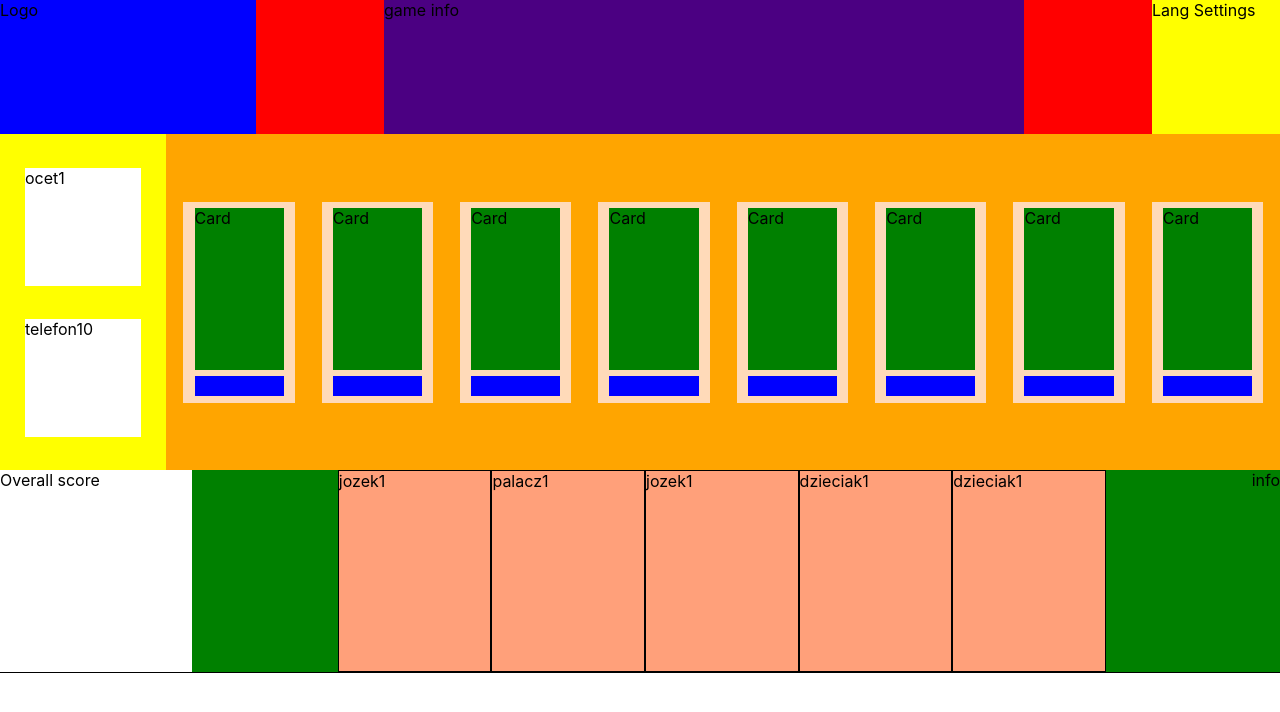
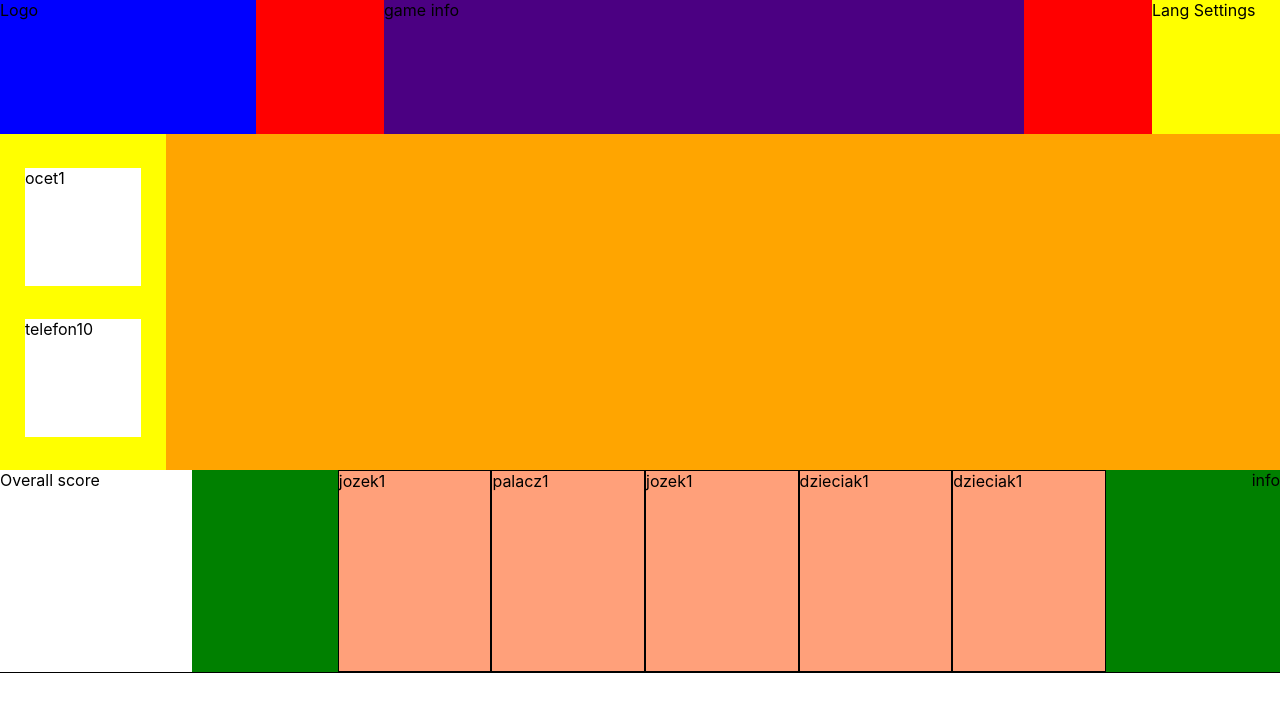
Before and after one commit to michalakweb/that-my-spot, a React (Create React App) app: page / in a window 1280 px wide. Shown: the top 712 px of the page. Built offline with nearby package versions, Linux system fonts and the light colour scheme.

Commit message:
card is sent to beginning of line for player turn

```diff
--- a/src/App.js
+++ b/src/App.js
@@ -55,6 +55,7 @@ class App extends React.Component {
     // Settings
     currentLanguage: "en",
     phaseOneFlag: true,
+    phaseTwoFlag: true,
 
     // Modals
     showWelcomeScreen: true,
@@ -88,14 +89,19 @@ class App extends React.Component {
       )
     }
 
-    // sending card to line
+    // sending card to line --player
     if (
+      this.state.phaseTwoFlag &&
       this.state.chosenCard !== null &&
       this.state.chosenCardConfirm !== null &&
       this.state.chosenCard === this.state.chosenCardConfirm &&
       this.state.currentPhase === 1
     ) {
       console.log("can send card to line!")
+      this.setState({
+        phaseTwoFlag: false,
+        lineCards: [...this.state.lineCards, JSON.parse(this.state.chosenCard)]
+      })
     }
   }
 
@@ -223,7 +229,10 @@ class App extends React.Component {
           <div id="flex-container">
             <Header />
 
-            <Body itemsCurrent={this.state.itemsCurrent} />
+            <Body
+              itemsCurrent={this.state.itemsCurrent}
+              lineCards={this.state.lineCards}
+            />
 
             <Footer
               deckPlayer={this.state.deckPlayer}
--- a/src/components/body/Body.js
+++ b/src/components/body/Body.js
@@ -5,7 +5,7 @@ import LineContainer from "./LineContainer"
 const Body = props => (
   <div id="body">
     <ItemContainer itemsCurrent={props.itemsCurrent} />
-    <LineContainer />
+    <LineContainer lineCards={props.lineCards} />
   </div>
 )
 
--- a/src/components/body/LineCard.js
+++ b/src/components/body/LineCard.js
@@ -1,5 +1,10 @@
-import React from "react";
+import React from "react"
 
-const LineCard = () => <div className="line_card">Card</div>;
+const LineCard = props => (
+  <div className="line_card">
+    {props.lineCard.name}
+    {props.lineCard.value}
+  </div>
+)
 
-export default LineCard;
+export default LineCard
--- a/src/components/body/LineContainer.js
+++ b/src/components/body/LineContainer.js
@@ -1,14 +1,11 @@
-import React from "react";
-import LineSpot from "./LineSpot";
+import React from "react"
+import LineSpot from "./LineSpot"
 
-const num = 8;
+const LineContainer = props => (
+  <div id="line_container">
+    {props.lineCards.length > 0 &&
+      props.lineCards.map((el, id) => <LineSpot key={id} lineCard={el} />)}
+  </div>
+)
 
-const LineContainer = () => (
-  <div id="line_container">
-    {[...Array(num)].map((el, id) => (
-      <LineSpot key={id} />
-    ))}
-  </div>
-);
-
-export default LineContainer;
+export default LineContainer
--- a/src/components/body/LineSpot.js
+++ b/src/components/body/LineSpot.js
@@ -1,12 +1,12 @@
-import React from "react";
-import LineCard from "./LineCard";
-import LineSpotDiv from "./LineSpotDiv";
+import React from "react"
+import LineCard from "./LineCard"
+import LineSpotDiv from "./LineSpotDiv"
 
-const LineSpot = () => (
+const LineSpot = props => (
   <div className="line_spot">
-    <LineCard />
+    <LineCard lineCard={props.lineCard} />
     <LineSpotDiv />
   </div>
-);
+)
 
-export default LineSpot;
+export default LineSpot
--- a/src/styles/body.scss
+++ b/src/styles/body.scss
@@ -31,7 +31,7 @@
   display: flex;
   flex-direction: row;
   align-items: center;
-  justify-content: space-evenly;
+  justify-content: flex-start;
 }
 
 .line_spot {
```
